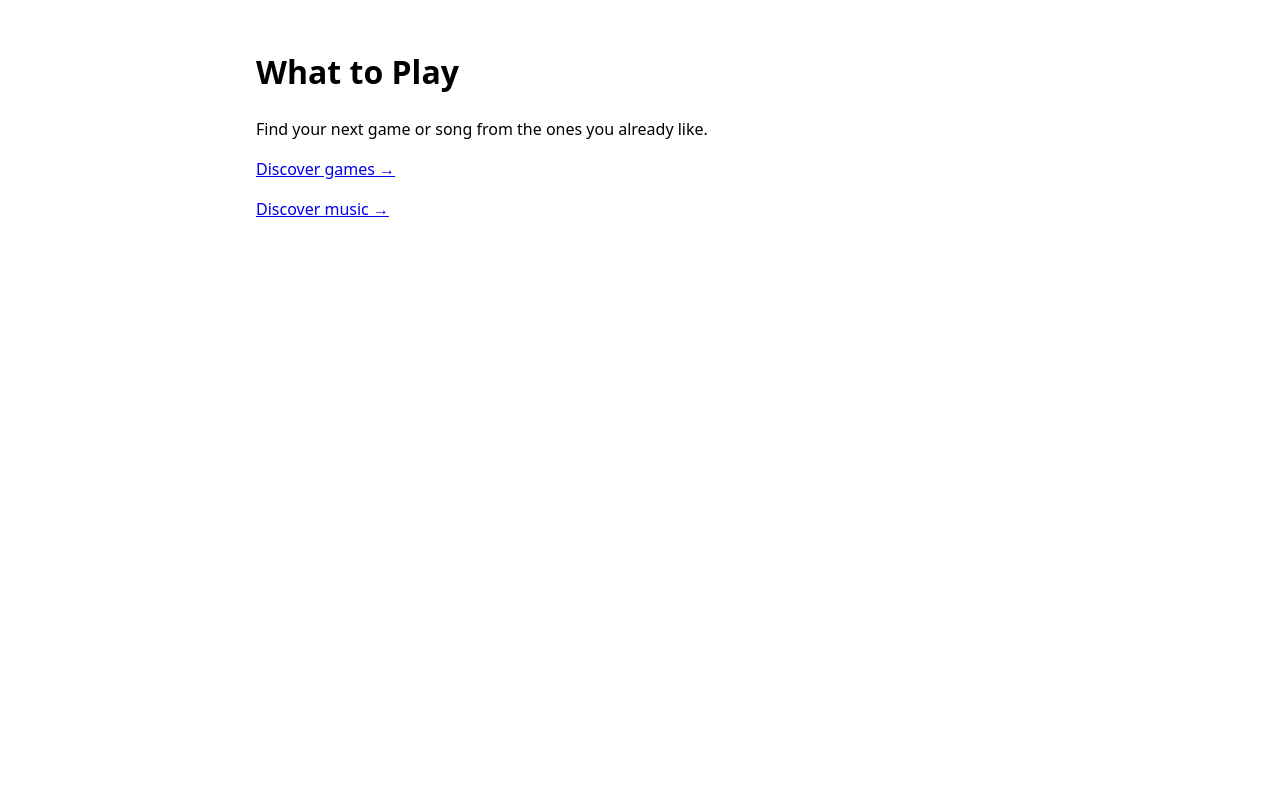
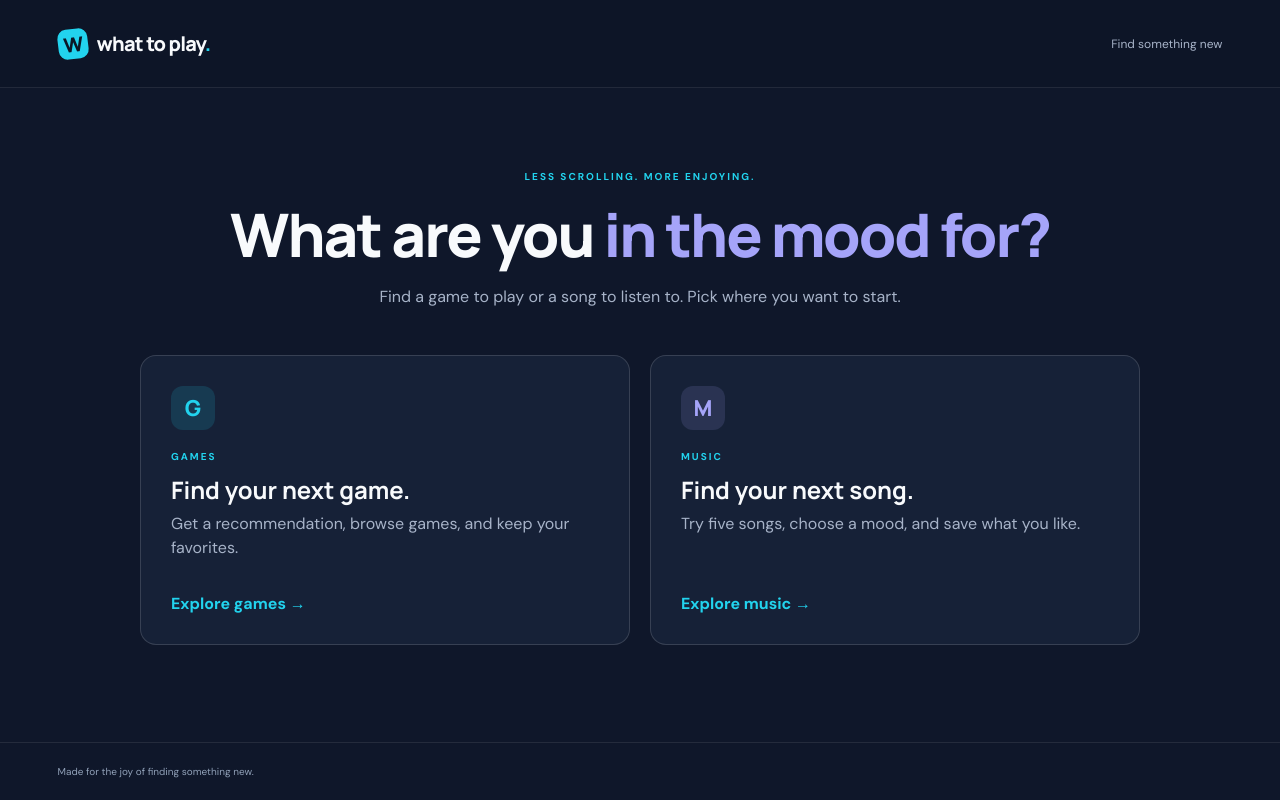
Before and after one commit to Prostream/what-to-play, a website: page public/index.html in a window 1280 px wide. Drawn offline with Linux system fonts and the light colour scheme.

Commit message:
Style the home page

```diff
--- a/public/app.js
+++ b/public/app.js
@@ -1,23 +1,25 @@
 const app = document.querySelector('#app');
 
-const heading = document.createElement('h1');
-heading.textContent = 'What to Play';
-
-const description = document.createElement('p');
-description.textContent =
-  'Find your next game or song from the ones you already like.';
-
-const games = document.createElement('a');
-games.href = '/games.html';
-games.textContent = 'Discover games →';
-
-const music = document.createElement('a');
-music.href = '/music.html';
-music.textContent = 'Discover music →';
-
-const gamesEntry = document.createElement('p');
-gamesEntry.append(games);
-const musicEntry = document.createElement('p');
-musicEntry.append(music);
-
-app.append(heading, description, gamesEntry, musicEntry);
+app.innerHTML = `
+  <section class="intro" aria-labelledby="home-heading">
+    <p class="eyebrow">LESS SCROLLING. MORE ENJOYING.</p>
+    <h1 id="home-heading">What are you <em>in the mood for?</em></h1>
+    <p>Find a game to play or a song to listen to. Pick where you want to start.</p>
+  </section>
+  <section class="choices" aria-label="Choose games or music">
+    <a class="choice-card games-card" href="/games.html">
+      <span class="card-mark" aria-hidden="true">G</span>
+      <span class="card-category">GAMES</span>
+      <strong>Find your next game.</strong>
+      <span class="card-description">Get a recommendation, browse games, and keep your favorites.</span>
+      <span class="card-action">Explore games <span aria-hidden="true">→</span></span>
+    </a>
+    <a class="choice-card music-card" href="/music.html">
+      <span class="card-mark" aria-hidden="true">M</span>
+      <span class="card-category">MUSIC</span>
+      <strong>Find your next song.</strong>
+      <span class="card-description">Try five songs, choose a mood, and save what you like.</span>
+      <span class="card-action">Explore music <span aria-hidden="true">→</span></span>
+    </a>
+  </section>
+`;
--- a/public/index.html
+++ b/public/index.html
@@ -3,11 +3,21 @@
   <head>
     <meta charset="UTF-8" />
     <meta name="viewport" content="width=device-width, initial-scale=1" />
+    <meta name="theme-color" content="#0f172a" />
     <title>What to Play</title>
     <link rel="stylesheet" href="/styles.css" />
     <script type="module" src="/app.js"></script>
   </head>
   <body>
+    <a class="skip-link" href="#app">Skip to content</a>
+    <header class="site-header">
+      <a class="brand" href="/" aria-label="What to Play home">
+        <span class="brand-icon">W</span>
+        <span>what to play<span class="brand-dot">.</span></span>
+      </a>
+      <span class="header-label">Find something new</span>
+    </header>
     <main id="app"></main>
+    <footer>Made for the joy of finding something new.</footer>
   </body>
 </html>
--- a/public/styles.css
+++ b/public/styles.css
@@ -1,7 +1,222 @@
+@import url('https://fonts.googleapis.com/css2?family=DM+Sans:wght@400;500;600;700&family=Manrope:wght@400;500;600;700;800&display=swap');
+
+:root {
+  color-scheme: dark;
+  font-family: 'DM Sans', sans-serif;
+  color: #f8fafc;
+  background: #0f172a;
+  --accent: #22d3ee;
+  --muted: #a7b3c8;
+  --line: #ffffff16;
+}
+
+* {
+  box-sizing: border-box;
+}
+
 body {
-  max-width: 48rem;
-  margin: 3rem auto;
-  padding: 0 1rem;
-  font-family: system-ui, sans-serif;
+  display: flex;
+  flex-direction: column;
+  min-height: 100vh;
+  margin: 0;
+}
+
+a {
+  color: inherit;
+}
+
+:focus-visible {
+  outline: 2px solid var(--accent);
+  outline-offset: 4px;
+}
+
+.skip-link {
+  position: absolute;
+  top: -60px;
+  left: 16px;
+  z-index: 2;
+  padding: 12px;
+  background: #1e293b;
+}
+
+.skip-link:focus {
+  top: 10px;
+}
+
+.site-header {
+  display: flex;
+  align-items: center;
+  justify-content: space-between;
+  min-height: 88px;
+  padding: 16px 4.5%;
+  border-bottom: 1px solid var(--line);
+  background: #0d1527;
+}
+
+.brand {
+  display: flex;
+  align-items: center;
+  gap: 9px;
+  font-family: Manrope, sans-serif;
+  font-size: 20px;
+  font-weight: 800;
+  letter-spacing: -0.8px;
+  text-decoration: none;
+  white-space: nowrap;
+}
+
+.brand-icon {
+  display: grid;
+  place-items: center;
+  width: 30px;
+  height: 30px;
+  border-radius: 9px;
+  background: var(--accent);
+  color: #0b1727;
+  font-size: 20px;
+  transform: rotate(-7deg);
+}
+
+.brand-dot {
+  color: var(--accent);
+}
+
+.header-label {
+  color: var(--muted);
+  font-size: 12px;
+}
+
+main {
+  width: min(100% - 40px, 1000px);
+  margin: 0 auto;
+  padding: 72px 0 90px;
+  flex: 1;
+}
+
+.intro {
+  margin-bottom: 48px;
+  text-align: center;
+}
+
+.eyebrow,
+.card-category {
+  color: var(--accent);
+  font-size: 10px;
+  font-weight: 700;
+  letter-spacing: 2px;
+}
+
+h1,
+.choice-card strong {
+  font-family: Manrope, sans-serif;
+}
+
+h1 {
+  margin: 18px 0;
+  font-size: clamp(36px, 5vw, 60px);
+  font-weight: 800;
+  letter-spacing: -2px;
+  line-height: 1.12;
+}
+
+h1 em {
+  color: #a5a4f9;
+  font-style: normal;
+}
+
+.intro > p:last-child {
+  margin: 0;
+  color: var(--muted);
+}
+
+.choices {
+  display: grid;
+  grid-template-columns: repeat(2, minmax(0, 1fr));
+  gap: 20px;
+}
+
+.choice-card {
+  display: flex;
+  flex-direction: column;
+  align-items: flex-start;
+  min-height: 290px;
+  padding: 30px;
+  border: 1px solid #ffffff24;
+  border-radius: 16px;
+  background: #162137;
+  text-decoration: none;
+  transition:
+    border-color 150ms ease,
+    transform 150ms ease;
+}
+
+.choice-card:hover,
+.choice-card:focus-visible {
+  border-color: var(--accent);
+  transform: translateY(-3px);
+}
+
+.card-mark {
+  display: grid;
+  place-items: center;
+  width: 44px;
+  height: 44px;
+  margin-bottom: 20px;
+  border-radius: 12px;
+  background: #22d3ee24;
+  color: var(--accent);
+  font-family: Manrope, sans-serif;
+  font-size: 22px;
+  font-weight: 800;
+}
+
+.music-card .card-mark {
+  background: #a5a4f924;
+  color: #a5a4f9;
+}
+
+.choice-card strong {
+  margin: 10px 0 6px;
+  font-size: 24px;
+}
+
+.card-description {
+  color: var(--muted);
   line-height: 1.5;
 }
+
+.card-action {
+  margin-top: auto;
+  padding-top: 28px;
+  color: var(--accent);
+  font-weight: 700;
+}
+
+footer {
+  padding: 22px 4.5%;
+  border-top: 1px solid var(--line);
+  color: #91a1b8;
+  font-size: 10px;
+}
+
+@media (max-width: 650px) {
+  .header-label {
+    display: none;
+  }
+
+  main {
+    padding: 52px 0 64px;
+  }
+
+  .intro {
+    margin-bottom: 34px;
+  }
+
+  .choices {
+    grid-template-columns: 1fr;
+  }
+
+  .choice-card {
+    min-height: 250px;
+  }
+}
```
